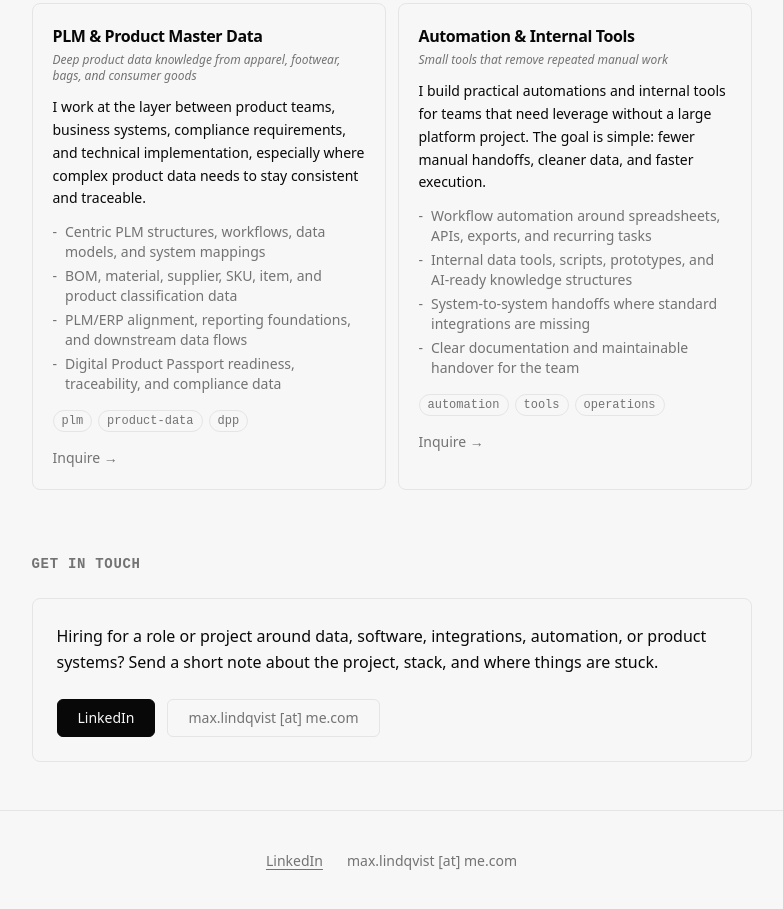
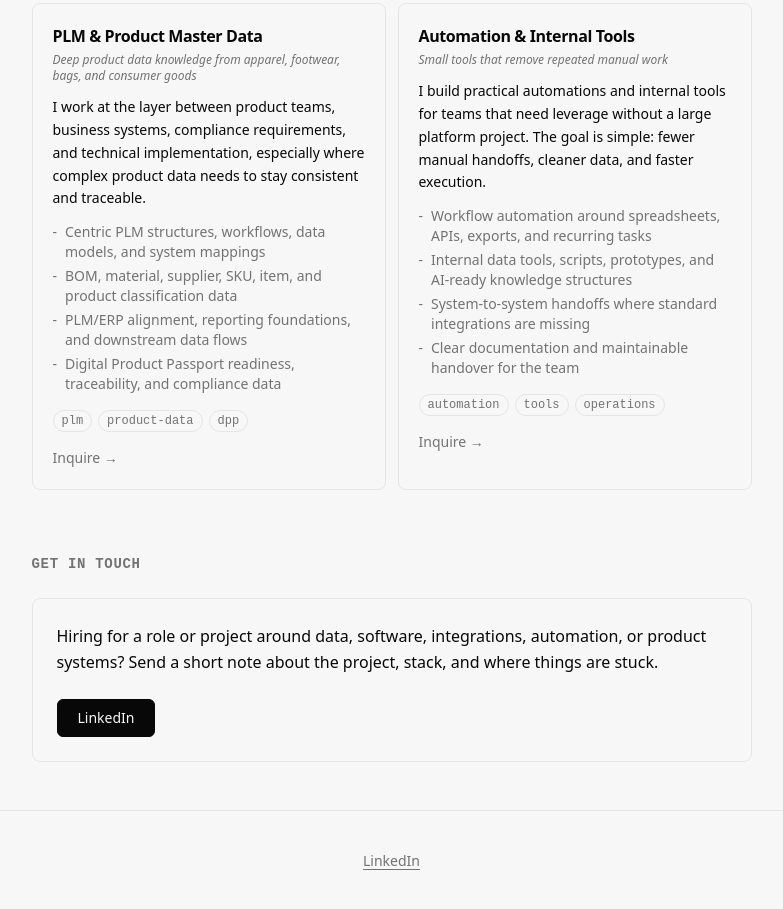
Before and after one commit to eemax/lkkb, an Astro site: page / in a window 1280 px wide. Shown: the part 1201-2110 px from the top of the page, without its empty margins (241-1024 px from the left). Built offline with nearby package versions, Linux system fonts and the light colour scheme; Astro itself is replaced by a stand-in of ours.

Commit message:
Use LinkedIn-only contact

```diff
--- a/src/components/Footer.astro
+++ b/src/components/Footer.astro
@@ -8,7 +8,6 @@ import { contact } from "../data/cv";
       <a href={contact.linkedin} target="_blank" rel="noopener noreferrer" class="transition-colors hover:text-(--fg)">
         LinkedIn
       </a>
-      <span>{contact.emailDisplay}</span>
     </div>
   </div>
 </footer>
--- a/src/data/cv.ts
+++ b/src/data/cv.ts
@@ -106,7 +106,6 @@ export const contact = {
   headline: "PLM & Product Master Data @ New Wave Group",
   summary:
     "I work with product data models, BOM structures, SKU and item data, material and supplier information, product classifications, system mappings, validation logic, and data governance — solving the practical challenge of keeping complex product data consistent, traceable, and usable across multiple business systems.",
-  emailDisplay: "max.lindqvist [at] me.com",
   location: "Stockholm, Sweden",
   website: "https://lkkb.se",
   linkedin: "https://linkedin.com/in/m44",
--- a/src/pages/cv.astro
+++ b/src/pages/cv.astro
@@ -27,7 +27,6 @@ import Base from "../layouts/Base.astro";
             </button>
           </div>
           <div class="mt-1.5 flex flex-wrap gap-x-4 gap-y-1 text-sm text-(--muted)">
-            <span>{contact.emailDisplay}</span>
             <span>{contact.location}</span>
             <a href={contact.linkedin}>linkedin.com/in/m44</a>
           </div>
--- a/src/pages/index.astro
+++ b/src/pages/index.astro
@@ -75,9 +75,6 @@ import Base from "../layouts/Base.astro";
         >
           LinkedIn
         </a>
-        <span class="inline-block rounded-md border border-(--border) px-5 py-2 text-sm text-(--muted)">
-          {contact.emailDisplay}
-        </span>
       </div>
     </div>
   </section>
```
